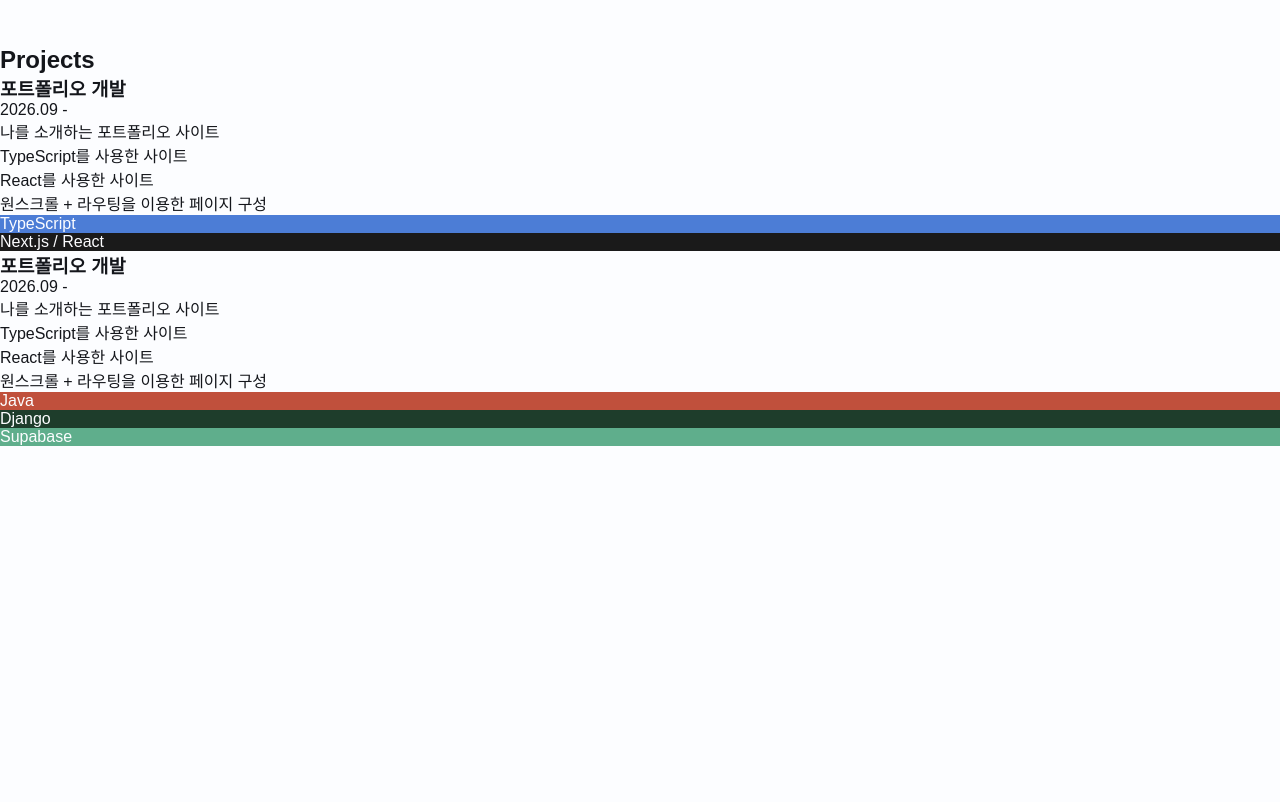
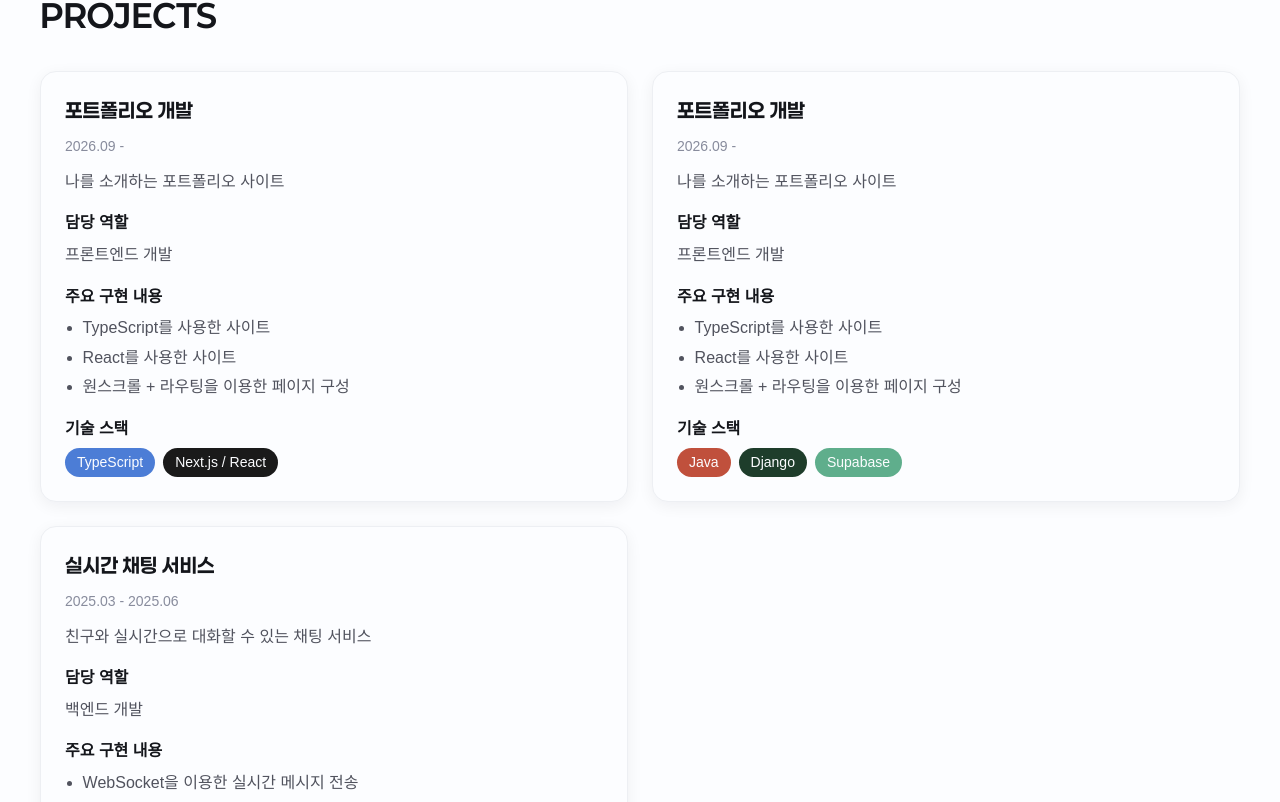
Before and after one commit to SeongmoAhn/Portfolio-Site, a React (Vite) app: page / in a window 1280 px wide. Shown: the part 1678-2480 px from the top of the page. Built offline with nearby package versions, Linux system fonts and the light colour scheme; a web font is replaced by a local one.

Commit message:
Projects 그리드 CSS

```diff
--- a/src/data/projects.ts
+++ b/src/data/projects.ts
@@ -6,6 +6,7 @@ export const projectItems: Project[] = [
     name: "포트폴리오 개발",
     period: "2026.09 -",
     summary: "나를 소개하는 포트폴리오 사이트",
+    role: "프론트엔드 개발",
     description: ["TypeScript를 사용한 사이트", "React를 사용한 사이트", "원스크롤 + 라우팅을 이용한 페이지 구성"],
     techStack: [
       allSkills.find((s) => s.name === "TypeScript")!,
@@ -17,6 +18,7 @@ export const projectItems: Project[] = [
     name: "포트폴리오 개발",
     period: "2026.09 -",
     summary: "나를 소개하는 포트폴리오 사이트",
+    role: "프론트엔드 개발",
     description: ["TypeScript를 사용한 사이트", "React를 사용한 사이트", "원스크롤 + 라우팅을 이용한 페이지 구성"],
     techStack: [
       allSkills.find((s) => s.name === "Java")!,
@@ -25,4 +27,17 @@ export const projectItems: Project[] = [
     ],
     readmePath: "/readmes/test.md",
   },
+  {
+    name: "실시간 채팅 서비스",
+    period: "2025.03 - 2025.06",
+    summary: "친구와 실시간으로 대화할 수 있는 채팅 서비스",
+    role: "백엔드 개발",
+    description: ["WebSocket을 이용한 실시간 메시지 전송", "Spring Boot 기반 REST API 설계", "Firebase를 이용한 푸시 알림 구현"],
+    techStack: [
+      allSkills.find((s) => s.name === "Kotlin")!,
+      allSkills.find((s) => s.name === "Spring (Boot)")!,
+      allSkills.find((s) => s.name === "Firebase")!,
+    ],
+    readmePath: "/readmes/test.md",
+  },
 ];
--- a/src/pages/Archive/Archive.tsx
+++ b/src/pages/Archive/Archive.tsx
@@ -1,6 +1,6 @@
 export default function Archive() {
   return (
-    <div>
+    <div className="section">
       <h2>Archive</h2>
       <p>이 페이지는 나중에 구현</p>
     </div>
--- a/src/pages/Home/sections/Contact/Contact.tsx
+++ b/src/pages/Home/sections/Contact/Contact.tsx
@@ -12,8 +12,8 @@ export default function Contact() {
   const external_links = ["github", "linkedin"]
 
   return (
-    <section id="contact" className={`${styles.section} section`}>
-      <h2>Contact</h2>
+    <section id="contact" className={`${styles.section} section container`}>
+      <h2>CONTACT</h2>
 
       <ul>
         {displayItems.map((item) => (
--- a/src/pages/Home/sections/Projects/Projects.module.css
+++ b/src/pages/Home/sections/Projects/Projects.module.css
@@ -1,3 +1,90 @@
 .section {
-    /*min-height: 100vh;*/
 }
+
+.title {
+    font: var(--font-h1);
+    margin-bottom: 2rem;
+}
+
+.grid {
+    display: grid;
+    grid-template-columns: repeat(2, 1fr);
+    gap: 24px;
+}
+
+.card {
+    display: flex;
+    flex-direction: column;
+    gap: 12px;
+    padding: 24px;
+    border-radius: var(--radius-lg);
+    border: 1px solid var(--gray-100);
+    background: var(--gray-0);
+    box-shadow: 0 4px 16px rgba(20, 22, 27, 0.06);
+}
+
+.name {
+    font: var(--font-h3);
+}
+
+.period {
+    font: var(--font-small);
+    color: var(--gray-500);
+}
+
+.summary {
+    font: var(--font-body2);
+    color: var(--gray-700);
+}
+
+.field {
+    display: flex;
+    flex-direction: column;
+    gap: 6px;
+    margin-top: 4px;
+}
+
+.label {
+    font: var(--font-body2);
+    font-weight: 700;
+    color: var(--gray-900);
+}
+
+.role {
+    font: var(--font-body3);
+    color: var(--gray-700);
+}
+
+.description {
+    display: flex;
+    flex-direction: column;
+    gap: 4px;
+    padding-left: 1.1rem;
+    font: var(--font-body3);
+    color: var(--gray-700);
+}
+
+.description li {
+    list-style: disc;
+}
+
+.techStack {
+    display: flex;
+    flex-wrap: wrap;
+    gap: 8px;
+}
+
+.tag {
+    border-radius: var(--radius-lg);
+    width: fit-content;
+    height: fit-content;
+    text-align: center;
+    padding: 4px 12px;
+    font: var(--font-small);
+}
+
+@media (max-width: 720px) {
+    .grid {
+        grid-template-columns: 1fr;
+    }
+}
--- a/src/pages/Home/sections/Projects/Projects.tsx
+++ b/src/pages/Home/sections/Projects/Projects.tsx
@@ -3,22 +3,33 @@ import {projectItems} from "../../../../data/projects.ts";
 
 export default function Projects() {
   return (
-    <section id="projects" className={`${styles.section} section`}>
-      <h2>Projects</h2>
+    <section id="projects" className={`${styles.section} section container`}>
+      <h2 className={styles.title}>PROJECTS</h2>
 
-      {projectItems.map((project) => (
-        <div key={project.name}>
-          <h3>{project.name}</h3>
-          <span>{project.period}</span>
-          <p>{project.summary}</p>
+      <div className={styles.grid}>
+        {projectItems.map((project, index) => (
+          <div key={`${project.name}-${index}`} className={styles.card}>
+            <h3 className={styles.name}>{project.name}</h3>
+            <span className={styles.period}>{project.period}</span>
+            <p className={styles.summary}>{project.summary}</p>
 
-          <ul>
+            <div className={styles.field}>
+              <span className={styles.label}>담당 역할</span>
+              <p className={styles.role}>{project.role}</p>
+            </div>
+
+            <div className={styles.field}>
+              <span className={styles.label}>주요 구현 내용</span>
+              <ul className={styles.description}>
                 {project.description.map((line) => (
                   <li key={line}>{line}</li>
                 ))}
               </ul>
+            </div>
 
-          <ul>
+            <div className={styles.field}>
+              <span className={styles.label}>기술 스택</span>
+              <ul className={styles.techStack}>
                 {project.techStack.map((tag) => (
                   <li
                     key={tag.name}
@@ -26,11 +37,14 @@ export default function Projects() {
                       color: tag.textColor ?? "var(--gray-0)",
                       backgroundColor: tag.bgColor
                     }}
+                    className={styles.tag}
                   >{tag.name}</li>
                 ))}
               </ul>
             </div>
+          </div>
         ))}
+      </div>
     </section>
   );
 }
--- a/src/styles/var.css
+++ b/src/styles/var.css
@@ -42,5 +42,5 @@
   --radius-lg: 16px;
   --radius-pill: 999px;
 
-  --header-height: 124px;
+  --header-height: 72px;
 }
--- a/src/types/index.ts
+++ b/src/types/index.ts
@@ -33,6 +33,7 @@ export interface Project {
   name: string;
   period: string;
   summary: string;
+  role: string;
   description: string[];
   techStack: SkillTag[];
   readmePath: string;
```
Lines whose indentation alone changed are shown as unchanged.
